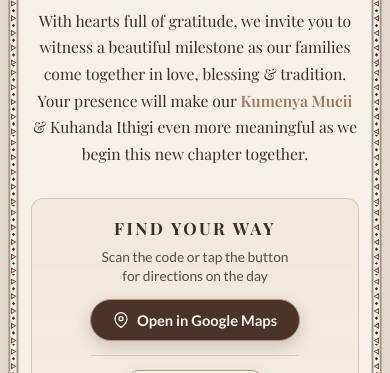
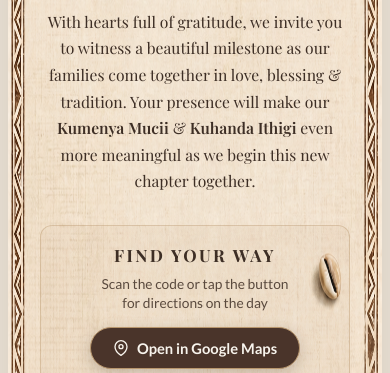
Before and after one commit to briankinyanjui254/counterapp, a website: page index.html in a window 390 px wide. Shown: the part 656-1029 px from the top of the page. Drawn offline with nearby package versions, Linux system fonts and the light colour scheme; no server answers; a web font is replaced by a local one.

Commit message:
Use exact uploaded frame (real tribal border + real cowrie shells, calabash removed) as card background; make 'Kumenya Mucii & Kuhanda Ithigi' in message match title color; drop old drawn border/shell assets

```diff
--- a/index.html
+++ b/index.html
@@ -49,13 +49,15 @@
     .card {
       position: relative;
       width: 100%;
-      background: var(--bg-card);
+      /* Exact frame from the uploaded reference image (tribal border + real
+         cowrie shells, calabash removed). Used directly so the border pattern
+         and shell placement are pixel-faithful. Scales on every device. */
+      background: var(--bg-card) url('frame.png') center / 100% 100% no-repeat;
       box-shadow: 0 18px 52px rgba(61, 46, 37, 0.15);
-      overflow: hidden;
-      /* Tribal border replicated from Invitation (2).png — scales on every device */
-      border: 20px solid transparent;
-      border-image: url('border.svg') 48 round;
-      padding: 26px 20px 30px;
+      /* keep the card close to the reference frame's portrait ratio so the
+         border/shells never squash when content is short */
+      min-height: 0;
+      padding: 7% 9.5%;
       text-align: center;
     }
 
@@ -199,7 +201,7 @@
       max-width: 460px;
       margin: 6px auto 0;
     }
-    .invite-msg .hl { color: var(--rose-brown); font-weight: 600; }
+    .invite-msg .hl { color: var(--brown-text); font-weight: 600; }
 
     /* ============ Find Your Way (maps + QR) ============ */
     .maps-section {
@@ -365,7 +367,7 @@
 
     /* ===== Tablet ===== */
     @media (max-width: 768px) {
-      .card { border-width: 16px; padding: 22px 18px 28px; }
+      .card { padding: 7% 9%; }
       .photo-ring { width: min(56vw, 210px); height: min(56vw, 210px); }
       .detail-bar { padding: 20px 6px; }
     }
@@ -373,7 +375,7 @@
     /* ===== Mobile ===== */
     @media (max-width: 520px) {
       body { padding: 14px 8px 24px; }
-      .card { border-width: 11px; padding: 18px 12px 24px; }
+      .card { padding: 8% 8.5%; }
       .photo-ring { width: min(58vw, 180px); height: min(58vw, 180px); margin: 14px auto 18px; }
       .detail-bar { padding: 16px 3px; border-radius: 13px; }
       .detail-col { padding: 0 2px; }
@@ -465,7 +467,7 @@
 
         <!-- Invitation message -->
         <p class="invite-msg">
-          With hearts full of gratitude, we invite you to witness a beautiful milestone as our families come together in love, blessing &amp; tradition. Your presence will make our <span class="hl">Kumenya Mucii</span> &amp; Kuhanda Ithigi even more meaningful as we begin this new chapter together.
+          With hearts full of gratitude, we invite you to witness a beautiful milestone as our families come together in love, blessing &amp; tradition. Your presence will make our <span class="hl">Kumenya Mucii</span> &amp; <span class="hl">Kuhanda Ithigi</span> even more meaningful as we begin this new chapter together.
         </p>
 
         <!-- Find Your Way -->
```
Also changed, not shown: border.svg (deleted), cowrie.svg (deleted), frame.png (added).
